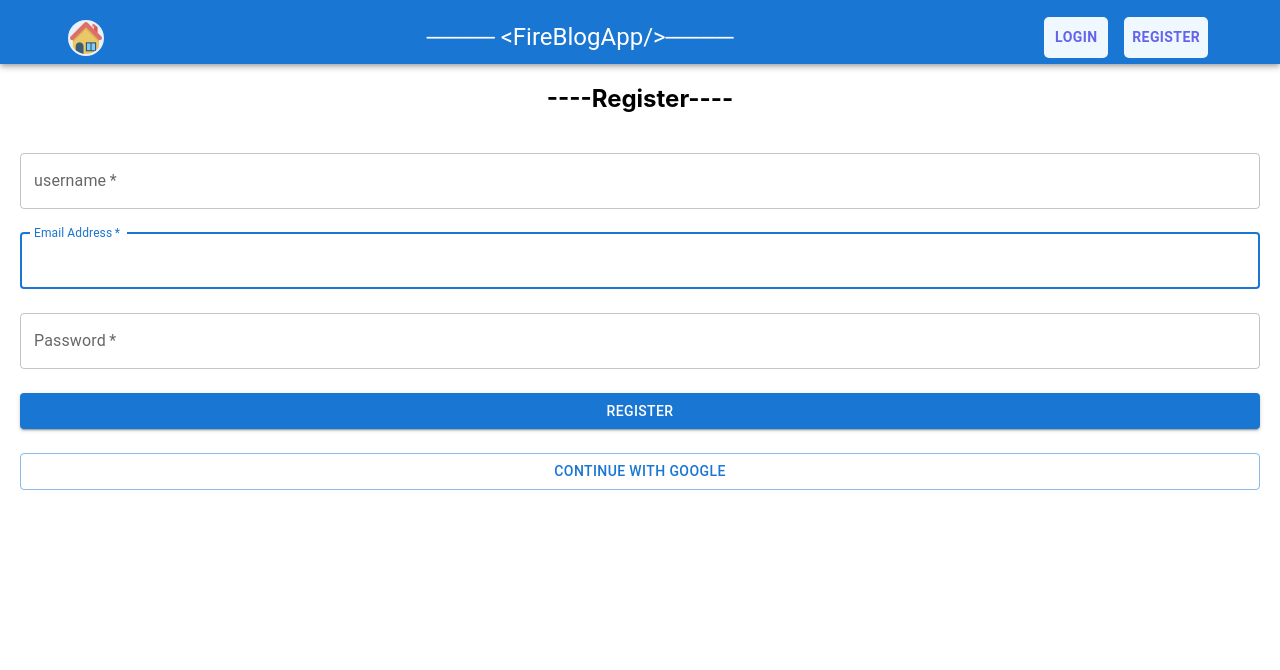
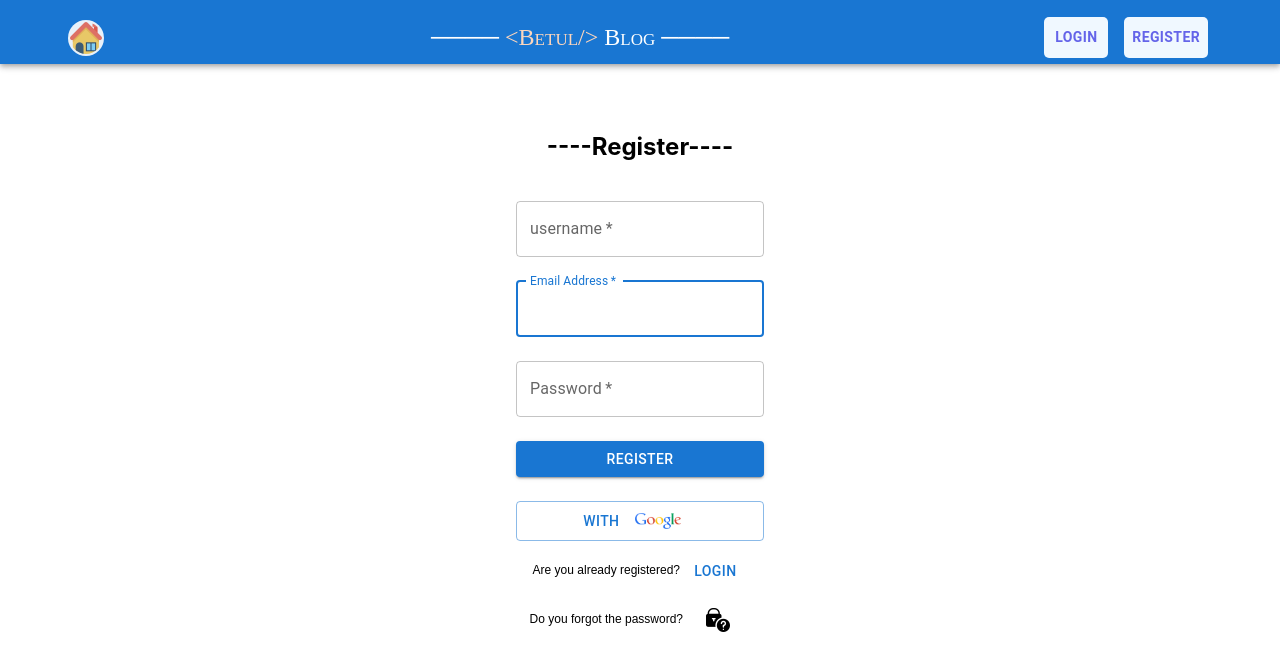
Before and after one commit to betulsmanav/fireblog-app, a React (Create React App) app: page /register in a window 1280 px wide. Shown: the top 670 px of the page. Built offline with nearby package versions, Linux system fonts and the light colour scheme; no server answers.

Commit message:
css  duzenleme

```diff
--- a/src/components/Navbar.css
+++ b/src/components/Navbar.css
@@ -17,11 +17,15 @@
 }
 
 .navbar h1 {
+    font-family: 'Girassol', cursive;
+
     font-variant: small-caps;
 }
 
 .navbar h1 span {
     color: #fcd6bd;
+    cursor: pointer;
+
 }
 
 .navbar img {
@@ -49,9 +53,7 @@
     text-decoration: none;
 }
 
-.buttons{
-    /* background-color: white; */
-}
+
 
 .buttons .button{
     margin-right: 1rem;
@@ -65,10 +67,7 @@
     /* background-color: red; */
 }
 
-.userInf{
-    display: flex;
-    justify-content: space-between;
-}
+
 
 .userInf h5{
     margin-right: 1rem;
--- a/src/components/Navbar.js
+++ b/src/components/Navbar.js
@@ -82,18 +82,18 @@ const Navbar = () => {
             </Menu>
           </Box>
 
-          <Box sx={{ flexGrow: 1, display: "flex" }}>
+          <Box className="header" sx={{ flexGrow: 1, display: "flex" }}>
             <Typography
               variant="h5"
-              component="h2"
+              component="h1"
               onClick={() => navigate("/")}
             >
-              ──── <span> {"<FireBlogApp/>"}</span>────
+             ──── <span> {"<Betul/>"}</span> Blog ────
             </Typography>
           </Box>
 
           {currentUser ? (
-            <Box className="userInf" sx={{ flexGrow: 1, display: "flex" }}>
+            <Box className="userInf" sx={{ flexGrow: 0, display: "flex" }}>
               <h5>{currentUser?.displayName}</h5>
 
               <Box sx={{ flexGrow: 0, display: "flex" }}>
--- a/src/helpers/NewFunction.js
+++ b/src/helpers/NewFunction.js
@@ -71,13 +71,11 @@ export const DeleteCard = (id,navigate) => {
 
 // *blgi--duzeltme
 
-export const UpdateCard = (item) => {
-
-
+export const UpdateCard = (info) => {
   const db = getDatabase();
   const updates = {};
 
-  updates["NewBlog/" + item.id] = item;
+  updates["NewBlog/" + info.id] = info;
   return update(ref(db),updates)
 
 }
--- a/src/helpers/userFunction.js
+++ b/src/helpers/userFunction.js
@@ -7,7 +7,8 @@ import {
   updateProfile,
   onAuthStateChanged,
   GoogleAuthProvider,
-  signInWithPopup
+  signInWithPopup,
+  sendPasswordResetEmail
 } from "firebase/auth";
 
 import firebase from "./firebase";
@@ -73,3 +74,18 @@ export const signUpProvider = (navigate) => {
   });
 
 }
+
+export const forgotPassword = (email) => {
+  // Email yoluyla şifre sıfırlama için kullanılan firebase metodu
+  sendPasswordResetEmail(auth, email)
+    .then(() => {
+      // Password reset email sent!
+      // toastWarnNotify("Please check your mail box!");
+      // alert("Please check your mail box!");
+    })
+    .catch((err) => {
+      // toastErrorNotify(err.message);
+      // alert(err.message);
+
+    });
+};
--- a/src/pages/Dashboard.js
+++ b/src/pages/Dashboard.js
@@ -1,10 +1,10 @@
 import React from "react";
-import BlogForm from "../components/BlogForm";
+import BlogCard from "../components/BlogCard";
 
 const Dashboard = () => {
   return (
     <div>
-      <BlogForm/>
+      <BlogCard/>
     </div>
   );
 };
--- a/src/pages/Details.js
+++ b/src/pages/Details.js
@@ -27,9 +27,10 @@ const Details = () => {
     navigate(`/updateblog/${item.id}`,{state:{item}})
 
   }
+
   return (
-    <div>
-      <Card sx={{ maxWidth: 345 }} className="cardContainer">
+    <div style={{display:"flex",justifyContent:"center",marginTop:"3rem"}} >
+      <Card  sx={{ maxWidth: 345 }} className="cardContainer">
         <CardMedia
           className="cardImage"
           src={item.imageUrl}
@@ -50,7 +51,7 @@ const Details = () => {
           </Typography>
 
           <Typography variant="h6" sx={{ fontSize: "12px" }}>
-            {/* {details.date}{" "} */}
+            {item.date}{" "}
           </Typography>
 
           <Typography
--- a/src/pages/Login.js
+++ b/src/pages/Login.js
@@ -1,32 +1,37 @@
 import React, { useState } from "react";
 import { Grid, TextField, Button, Stack, Box } from "@mui/material";
 import { useNavigate } from "react-router-dom";
-import { signIn, signUpProvider } from "../helpers/userFunction";
+import {
+  forgotPassword,
+  signIn,
+  signUpProvider,
+} from "../helpers/userFunction";
 import { ToastifyInfo } from "../helpers/toastNotify";
+import passwordImg from "../assets/forgot-password.png";
+import googleLogo from "../assets/google.png";
 
 const Login = () => {
   const [email, setEmail] = useState();
   const [password, setPassword] = useState();
-  const navigate=useNavigate()
-
-
+  const navigate = useNavigate();
 
   const handleSubmit = (e) => {
     e.preventDefault();
-    signIn(email,password,navigate)
-    ToastifyInfo("login successfully")
+    signIn(email, password, navigate);
+    ToastifyInfo("login successfully");
 
-    console.log( email, password);
+    console.log(email, password);
   };
 
   const handleProviderLogin = () => {
     signUpProvider(navigate);
-    ToastifyInfo("login successfully")
-
-  }
-
+    ToastifyInfo("login successfully");
+  };
 
   return (
+    <div
+      style={{ display: "flex", justifyContent: "center", marginTop: "3rem" }}
+    >
       <Grid textAlign="center" style={{ width: "300px" }}>
         <h2 className="contact-header">----Login----</h2>
 
@@ -54,13 +59,45 @@ const Login = () => {
               <Button variant="contained" type="submit" value="Submit">
                 Login
               </Button>
-            <Button onClick={handleProviderLogin} variant="outlined" type="submit" value="Submit">
-              Continue with google
+              <Button
+                onClick={handleProviderLogin}
+                variant="outlined"
+                type="submit"
+                value="Submit"
+                style={{
+                  height: "2.5rem",
+
+                }}
+              >
+                WITH{" "}
+                <img
+                  style={{
+                    height: "1rem",
+                    color: "black",
+                    padding: "1rem",
+                    fontWeight: "bold",
+                  }}
+                  src={googleLogo}
+                  alt="google-logo"
+                />
               </Button>
             </Stack>
           </form>
+          <div style={{ fontFamily: "sans-serif", fontSize: "12px" }}>
+            <p>
+              Are you not registered?{" "}
+              <Button onClick={() => navigate("/register")}>Register</Button>
+            </p>
+            <p>
+              Do you forgot the password?{" "}
+              <Button onClick={() => forgotPassword(email)}>
+                <img src={passwordImg} alt="" />
+              </Button>
+            </p>
+          </div>
         </Box>
       </Grid>
+    </div>
   );
 };
 
--- a/src/pages/NewBlog.js
+++ b/src/pages/NewBlog.js
@@ -8,7 +8,8 @@ const NewBlog = () => {
 
 
   return (
-    <Grid container textAlign="center" direction="column" style={{ width: "300px" }}>
+    <div style={{display:"flex",justifyContent:"center",marginTop:"3rem"}}>
+      <Grid container textAlign="center" direction="column" style={{ width: "300px" }}>
       <h2 className="contact-header">────New Bolg────</h2>
 
       <Box style={{ backgroundColor: "white", padding: "20px" }}>
@@ -52,6 +53,7 @@ const NewBlog = () => {
         </form>
       </Box>
     </Grid>
+    </div>
   );
 };
 
--- a/src/pages/Register.js
+++ b/src/pages/Register.js
@@ -6,9 +6,11 @@ import {
   Stack,
   Box,
 } from "@mui/material";
-import { createUser } from "../helpers/userFunction";
+import { createUser, forgotPassword } from "../helpers/userFunction";
 import {useNavigate } from "react-router-dom";
 import {  signUpProvider } from "../helpers/userFunction";
+import passwordImg from "../assets/forgot-password.png";
+import googleLogo from "../assets/google.png";
 
 
 const Login = () => {
@@ -31,7 +33,8 @@ const Login = () => {
 
 
   return (
-    <Grid
+    <div style={{display:"flex",justifyContent:"center",marginTop:"3rem"}}>
+      <Grid
       textAlign="center"
       style={{ width: "300" }}
     >
@@ -83,15 +86,47 @@ const Login = () => {
             >
               register
             </Button>
-            <Button onClick={handleProviderLogin} variant="outlined" type="submit" value="Submit">
-              Continue with google
-            </Button>
+            <Button
+                onClick={handleProviderLogin}
+                variant="outlined"
+                type="submit"
+                value="Submit"
+                style={{
+                  height: "2.5rem",
+
+                }}
+              >
+                WITH{" "}
+                <img
+                  style={{
+                    height: "1rem",
+                    color: "black",
+                    padding: "1rem",
+                    fontWeight: "bold",
+                  }}
+                  src={googleLogo}
+                  alt="google-logo"
+                />
+              </Button>
 
           </Stack>
 
-        </form>
+          </form>
+          <div style={{ fontFamily: "sans-serif", fontSize: "12px" }}>
+            <p>
+            Are you already registered?{" "}
+              <Button onClick={() => navigate("/login")}>Login</Button>
+            </p>
+            <p>
+              Do you forgot the password?{" "}
+              <Button onClick={() => forgotPassword(email)}>
+                <img src={passwordImg} alt="" />
+              </Button>
+            </p>
+          </div>
       </Box>
     </Grid>
+    </div>
   );
 };
 
--- a/src/pages/UpdateBlog.js
+++ b/src/pages/UpdateBlog.js
@@ -1,6 +1,5 @@
-import React, { useContext } from "react";
+import React, { useContext, useState } from "react";
 import { Grid, TextField, Button, Stack, Box } from "@mui/material";
-import {NewContext} from '../contexts/NewContext'
 import { UpdateCard } from "../helpers/NewFunction";
 import { useLocation, useNavigate } from "react-router-dom";
 import { AuthContext } from "../contexts/AuthContext";
@@ -11,36 +10,39 @@ const UpdateBlog = () => {
   const location = useLocation();
   const item = location.state.item;
 
-  // console.log(item)
-  // const {handleChange } = useContext(NewContext);
 
-  const { info, setInfo } = useContext(NewContext)
+
   const {currentUser}=useContext(AuthContext)
 
   const newValue = { title: item.title,
-    imgUrl: item.imgUrl,
+    imageUrl: item.imageUrl,
     content: item.content,
     date: item.date,
     likes: 0,
     user: currentUser.email,
   }
+  const initialValues = { ...item };
 
-  const handleChange =(e)=> {
+  const [info, setInfo] = useState(initialValues);
+
+  const handleChange = (e) => {
     e.preventDefault();
     const { name, value, defaultValue } = e.target;
     setInfo({ ...newValue, [name]: (value ? value : defaultValue), });
 }
   const handleFormUpdate = (e) => {
     e.preventDefault();
-    UpdateCard(item)
+    UpdateCard(info)
     navigate(`/details/${item.id}`, { state: { item } });
-    setInfo({ ...info, title: "", imgUrl: "", content: "", date: "" });
+    setInfo({ ...info, title: "", imageUrl: "", content: "", date: "" });
+
     Toastify("update succeeded");
 
   }
 
   return (
-    <Grid container textAlign="center" direction="column" style={{ width: "300px" }}>
+    <div style={{display:"flex",justifyContent:"center",marginTop:"3rem"}}>
+      <Grid container textAlign="center" direction="column" style={{ width: "300px" }}>
       <h2 className="contact-header">────Update Bolg────</h2>
 
       <Box style={{ backgroundColor: "white", padding: "20px" }}>
@@ -90,6 +92,7 @@ const UpdateBlog = () => {
         </form>
       </Box>
     </Grid>
+    </div>
   );
 };
 
```
Also changed, not shown: src/assets/forgot-password.png (added). Lines whose indentation alone changed are shown as unchanged.
